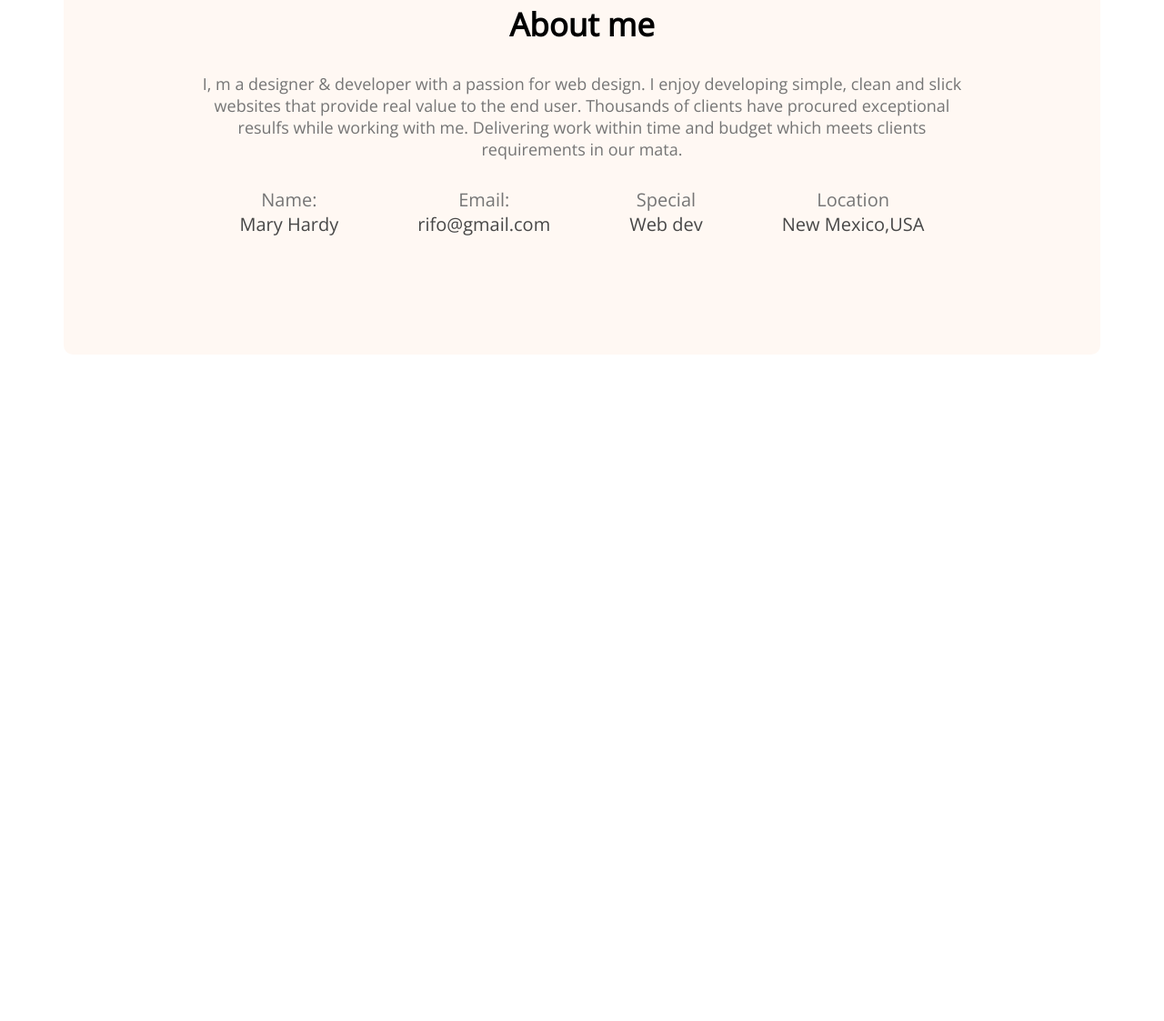
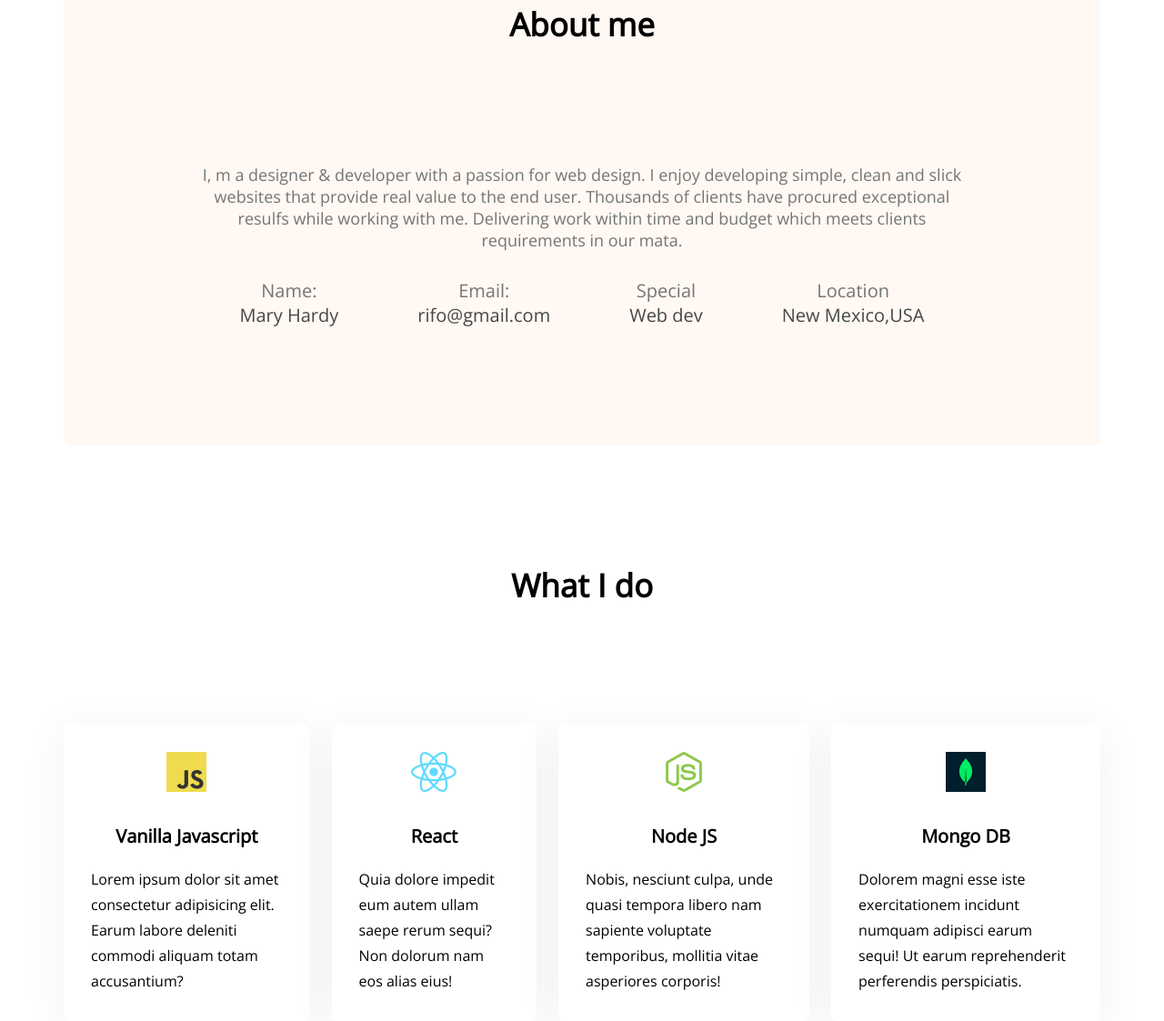
Before and after one commit to Rifat39/Developer-Portfolio, a plain HTML site: page index.html in a window 1280 px wide. Shown: the part 1097-2220 px from the top of the page at 91% size. Before the commit the page ends 1487 px from the top, so only its background shows below. Drawn offline with nearby package versions, Linux system fonts and the light colour scheme.

Commit message:
half done

```diff
--- a/index.html
+++ b/index.html
@@ -66,6 +66,44 @@
           </div>
         </div>
       </section>
+      <!-- What i do section -->
+      <section class="What-I-do">
+        <h3 class="section-title">What I do</h3>
+        <div class="skills-container">
+          <div class="skill">
+            <img src="images/icons/js.png" alt="" />
+            <p class="skill-title">Vanilla Javascript</p>
+            <p class="skill-description">
+              Lorem ipsum dolor sit amet consectetur adipisicing elit. Earum
+              labore deleniti commodi aliquam totam accusantium?
+            </p>
+          </div>
+          <div class="skill">
+            <img src="images/icons/react.png" alt="" />
+            <p class="skill-title">React</p>
+            <p class="skill-description">
+              Quia dolore impedit eum autem ullam saepe rerum sequi? Non dolorum
+              nam eos alias eius!
+            </p>
+          </div>
+          <div class="skill">
+            <img src="images/icons/nodejs.png" alt="" />
+            <p class="skill-title">Node JS</p>
+            <p class="skill-description">
+              Nobis, nesciunt culpa, unde quasi tempora libero nam sapiente
+              voluptate temporibus, mollitia vitae asperiores corporis!
+            </p>
+          </div>
+          <div class="skill">
+            <img src="images/icons/mongo.png" alt="" />
+            <p class="skill-title">Mongo DB</p>
+            <p class="skill-description">
+              Dolorem magni esse iste exercitationem incidunt numquam adipisci
+              earum sequi! Ut earum reprehenderit perferendis perspiciatis.
+            </p>
+          </div>
+        </div>
+      </section>
     </main>
     <footer></footer>
   </body>
--- a/styles/style.css
+++ b/styles/style.css
@@ -95,3 +95,34 @@ main {
   font-size: 20px;
   color: #474747;
 }
+/* What i do styles */
+.What-I-do {
+  margin-top: 130px;
+  text-align: center;
+}
+.section-title {
+  padding-bottom: 100px;
+}
+.skills-container {
+  display: flex;
+  gap: 24px;
+}
+
+.skill {
+  background: #ffffff;
+  box-shadow: 0px 6px 50px rgba(0, 0, 0, 0.06);
+  border-radius: 5px;
+  padding: 30px;
+}
+.skill-title {
+  font-weight: 700;
+  font-size: 20px;
+  margin-top: 30px;
+  margin-bottom: 20px;
+}
+.skill-description {
+  font-weight: 400;
+  font-size: 16px;
+  line-height: 28px;
+  text-align: left;
+}
```
